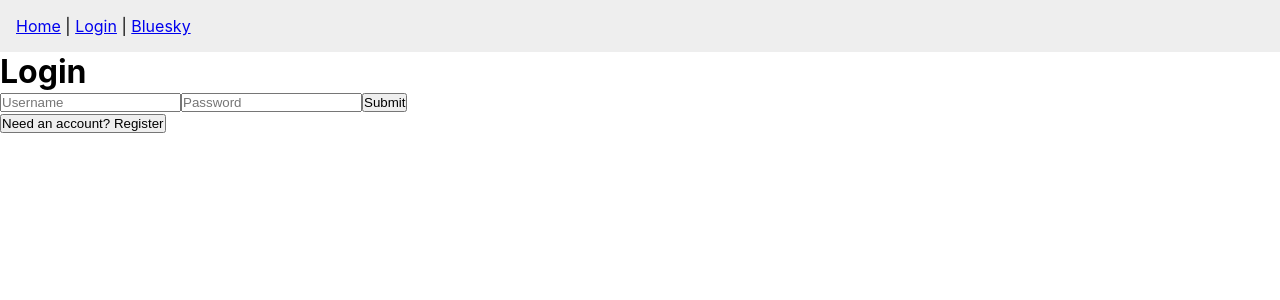
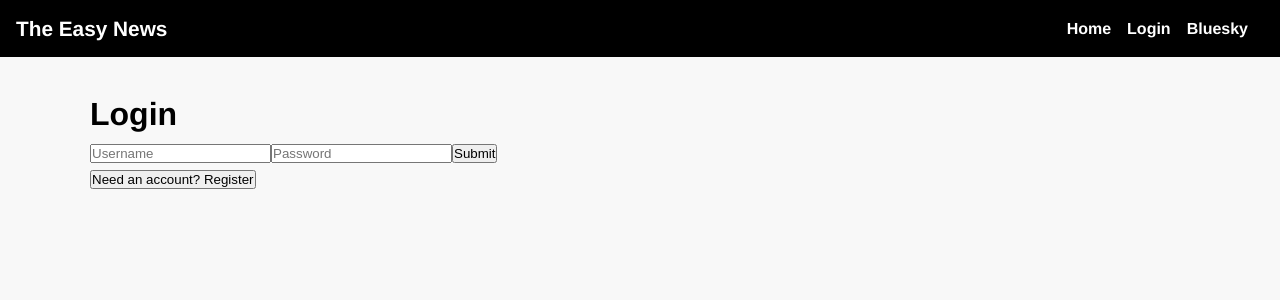
Before and after one commit to grifmang/-theeasy.news, a React (Create React App) app in the folder theeasynews/: page /login in a window 1280 px wide. Shown: the top 300 px of the page. Built offline with nearby package versions, Linux system fonts and the light colour scheme; no server answers.

Commit message:
Add dark theme and layout

```diff
--- a/theeasynews/public/index.html
+++ b/theeasynews/public/index.html
@@ -3,7 +3,7 @@
 <head>
     <meta charset="UTF-8" />
     <meta name="viewport" content="width=device-width, initial-scale=1.0" />
-    <title>Visit My Bluesky Profile</title>
+    <title>The Easy News</title>
 </head>
 <body>
     <div id="root"></div>
--- a/theeasynews/src/components/ArticleItem.jsx
+++ b/theeasynews/src/components/ArticleItem.jsx
@@ -17,8 +17,8 @@ const ArticleItem = ({ article, userId, onSaved }) => {
   };
 
   return (
-    <li>
-      <h3>{article.title}</h3>
+    <li className="article-item">
+      <h3 className="article-title">{article.title}</h3>
       <p>{article.body}</p>
       {userId && <button onClick={save}>Save</button>}
       <div style={{ display: 'flex', gap: '0.5rem', marginTop: '0.5rem' }}>
--- a/theeasynews/src/components/Articles.jsx
+++ b/theeasynews/src/components/Articles.jsx
@@ -21,14 +21,14 @@ const Articles = ({ userId }) => {
   };
 
   return (
-    <div>
-      <h1>Articles</h1>
+    <div className="container article-list">
+      <h1 className="page-title">Articles</h1>
       <ul>
         {articles.map(a => (
-          <li key={a.id}>
-            <h3>{a.title}</h3>
+          <li className="article-item" key={a.id}>
+            <h3 className="article-title">{a.title}</h3>
             <p>{a.content}</p>
-            <small>By {a.author}</small>
+            <small className="article-author">By {a.author}</small>
             {userId && <button onClick={() => save(a.id)}>Save</button>}
             <div>
               <FacebookShareButton url={`https://theeasy.news/articles/${a.id}`}>
--- a/theeasynews/src/components/Login.jsx
+++ b/theeasynews/src/components/Login.jsx
@@ -23,8 +23,8 @@ const Login = ({ onLogin }) => {
     }
   };
   return (
-    <div>
-      <h1>{isRegister ? 'Register' : 'Login'}</h1>
+    <div className="container">
+      <h1 className="page-title">{isRegister ? 'Register' : 'Login'}</h1>
       <form onSubmit={handleSubmit}>
         <input
           placeholder="Username"
--- a/theeasynews/src/components/NavBar.jsx
+++ b/theeasynews/src/components/NavBar.jsx
@@ -2,17 +2,20 @@ import React from 'react';
 import { Link } from 'react-router-dom';
 
 const NavBar = ({ userId, onLogout }) => (
-  <nav style={{ padding: '1em', background: '#eee' }}>
-    <Link to="/">Home</Link> |{' '}
+  <nav className="navbar">
+    <Link className="logo" to="/">The Easy News</Link>
+    <div className="nav-links">
+      <Link to="/">Home</Link>
       {userId ? (
         <>
-        <Link to="/saved">Saved</Link> |{' '}
+          <Link to="/saved">Saved</Link>
           <button onClick={onLogout}>Logout</button>
         </>
       ) : (
         <Link to="/login">Login</Link>
       )}
-    {' | '}<Link to="/bluesky">Bluesky</Link>
+      <Link to="/bluesky">Bluesky</Link>
+    </div>
   </nav>
 );
 
--- a/theeasynews/src/components/SavedArticles.jsx
+++ b/theeasynews/src/components/SavedArticles.jsx
@@ -10,11 +10,11 @@ const SavedArticles = ({ userId }) => {
   }, [userId, API]);
 
   return (
-    <div>
-      <h1>Saved Articles</h1>
+    <div className="container article-list">
+      <h1 className="page-title">Saved Articles</h1>
       <ul>
         {articles.map(a => (
-          <li key={a.id}>{a.title}</li>
+          <li className="article-item" key={a.id}>{a.title}</li>
         ))}
       </ul>
     </div>
--- a/theeasynews/src/index.css
+++ b/theeasynews/src/index.css
@@ -6,9 +6,6 @@
 
 body {
   margin: 0;
-  font-family: -apple-system, BlinkMacSystemFont, 'Segoe UI', 'Roboto', 'Oxygen',
-    'Ubuntu', 'Cantarell', 'Fira Sans', 'Droid Sans', 'Helvetica Neue',
-    sans-serif;
   -webkit-font-smoothing: antialiased;
   -moz-osx-font-smoothing: grayscale;
 }
--- a/theeasynews/src/index.js
+++ b/theeasynews/src/index.js
@@ -2,6 +2,7 @@ import React from "react";
 import ReactDOM from "react-dom";
 import App from "./App";
 import "./index.css";
+import "./zerohedge.css";
 
 ReactDOM.render(
   <React.StrictMode>
--- /dev/null
+++ b/theeasynews/src/zerohedge.css
@@ -0,0 +1,71 @@
+/* Global layout inspired by ZeroHedge */
+body {
+  background: #f8f8f8;
+  color: #000;
+  font-family: 'Helvetica Neue', Arial, sans-serif;
+  line-height: 1.6;
+}
+
+.container {
+  width: 90%;
+  max-width: 1100px;
+  margin: 2rem auto;
+}
+
+.navbar {
+  background: #000;
+  color: #fff;
+  padding: 0.75rem 1rem;
+  display: flex;
+  justify-content: space-between;
+  align-items: center;
+}
+
+.navbar a {
+  color: #fff;
+  text-decoration: none;
+  margin-right: 1rem;
+  font-weight: bold;
+}
+
+.navbar a:hover {
+  text-decoration: underline;
+}
+
+.navbar .logo {
+  font-size: 1.3rem;
+}
+
+.nav-links button {
+  background: none;
+  border: none;
+  color: #fff;
+  cursor: pointer;
+  margin-left: 1rem;
+  font-weight: bold;
+}
+
+.nav-links button:hover {
+  text-decoration: underline;
+}
+
+.article-list ul {
+  list-style: none;
+}
+
+.article-item {
+  border-bottom: 1px solid #ccc;
+  padding: 1.5rem 0;
+}
+
+.article-title {
+  font-size: 1.5rem;
+  margin-bottom: 0.5rem;
+}
+
+.article-author {
+  font-size: 0.9rem;
+  color: #555;
+  display: block;
+  margin-bottom: 0.5rem;
+}
```
Lines whose indentation alone changed are shown as unchanged.
